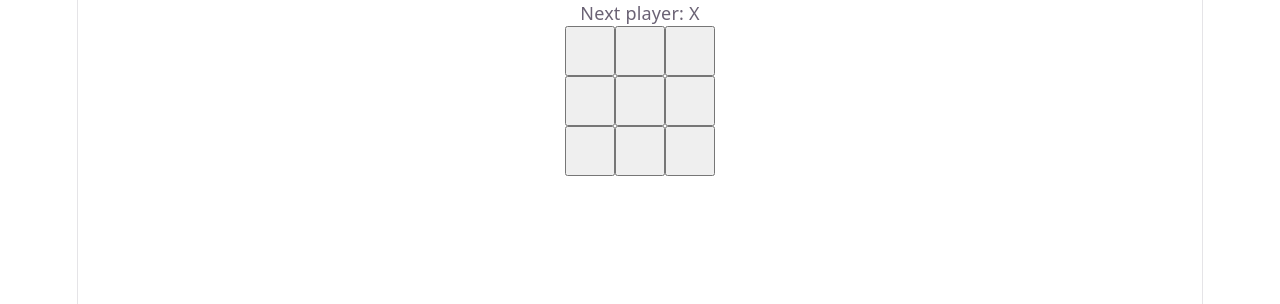
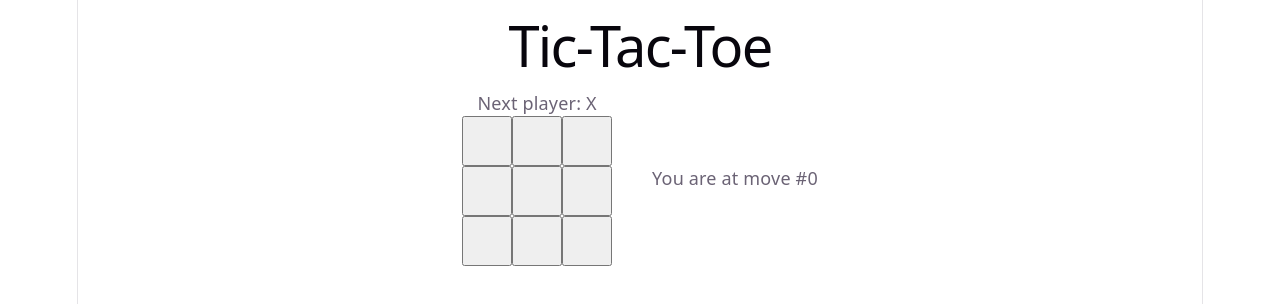
Before and after one commit to FujisakaLyric/react-tic-tac-toe, a React (Vite) app: page / in a window 1280 px wide. Shown: the top 304 px of the page. Built offline with nearby package versions, Linux system fonts and the light colour scheme.

Commit message:
Add move history

```diff
--- a/package.json
+++ b/package.json
@@ -11,7 +11,8 @@
   },
   "dependencies": {
     "react": "^19.2.4",
-    "react-dom": "^19.2.4"
+    "react-dom": "^19.2.4",
+    "react-router-dom": "^7.13.1"
   },
   "devDependencies": {
     "@eslint/js": "^9.39.4",
--- a/src/App.css
+++ b/src/App.css
@@ -183,6 +183,12 @@
   }
 }
 
+.game {
+  display: flex;
+  align-items: center;
+  justify-content: center;
+}
+
 .board-row {
   display: flex;
   align-items: center;
--- a/src/App.tsx
+++ b/src/App.tsx
@@ -16,10 +16,7 @@
   );
 }
 
-export default function Board() {
-  const [xIsNext, setXIsNext] = useState(true);
-  const [squares, setSquares] = useState(Array(9).fill(null));
-
+function Board({ xIsNext, squares, onPlay }) {
   const winner = calculateWinner(squares);
   let status;
   if (winner) {
@@ -39,28 +36,20 @@
     } else {
       nextSquares[i] = "O";
     }
-    setSquares(nextSquares);
-    setXIsNext(!xIsNext);
+
+    onPlay(nextSquares);
   }
 
   return (
     <>
       <div className="status">{status}</div>
-      <div className="board-row">
-        <Square value={squares[0]} onSquareClick={() => handleClick(0)} />
-        <Square value={squares[1]} onSquareClick={() => handleClick(1)} />
-        <Square value={squares[2]} onSquareClick={() => handleClick(2)} />
-      </div>
-      <div className="board-row">
-        <Square value={squares[3]} onSquareClick={() => handleClick(3)} />
-        <Square value={squares[4]} onSquareClick={() => handleClick(4)} />
-        <Square value={squares[5]} onSquareClick={() => handleClick(5)} />
-      </div>
-      <div className="board-row">
-        <Square value={squares[6]} onSquareClick={() => handleClick(6)} />
-        <Square value={squares[7]} onSquareClick={() => handleClick(7)} />
-        <Square value={squares[8]} onSquareClick={() => handleClick(8)} />
-      </div>
+      {[...Array(3)].map((x, row) =>
+        <div className="board-row">
+          {[...Array(3)].map((x, col) =>
+            <Square value={squares[3*row + col]} onSquareClick={() => handleClick(3*row + col)} />
+          )}
+        </div>
+      )}
     </>
   );
 }
@@ -85,3 +74,55 @@
   }
   return null;
 }
+
+export default function Game() {
+  const [history, setHistory] = useState([Array(9).fill(null)]);
+  const [currentMove, setCurrentMove] = useState(0);
+  const xIsNext = currentMove % 2 === 0;
+  const currentSquares = history[currentMove];
+
+  function handlePlay(nextSquares) {
+    const nextHistory = [...history.slice(0, currentMove + 1), nextSquares];
+    setHistory(nextHistory);
+    setCurrentMove(nextHistory.length - 1);
+  }
+
+  function jumpTo(nextMove) {
+    setCurrentMove(nextMove);
+  }
+
+  const moves = history.map((squares, move) => {
+    let description;
+    if (move > 0) {
+      description = 'Go to move #' + move;
+    } else {
+      description = 'Go to game start';
+    }
+
+    if (move == currentMove) {
+      return (
+        <p>You are at move #{move}</p>
+      );
+    } else {
+      return (
+        <li key={move}>
+          <button onClick={() => jumpTo(move)}>{description}</button>
+        </li>
+      );
+    }
+  });
+
+  return (
+    <>
+      <h1>Tic-Tac-Toe</h1>
+      <div className="game">
+        <div className="game-board">
+          <Board xIsNext={xIsNext} squares={currentSquares} onPlay={handlePlay} />
+        </div>
+        <div className="game-info">
+          <ol>{moves}</ol>
+        </div>
+      </div>
+    </>
+  );
+}
```
Also changed, not shown: 1 other file (tests, documents, lock files or other folders).
